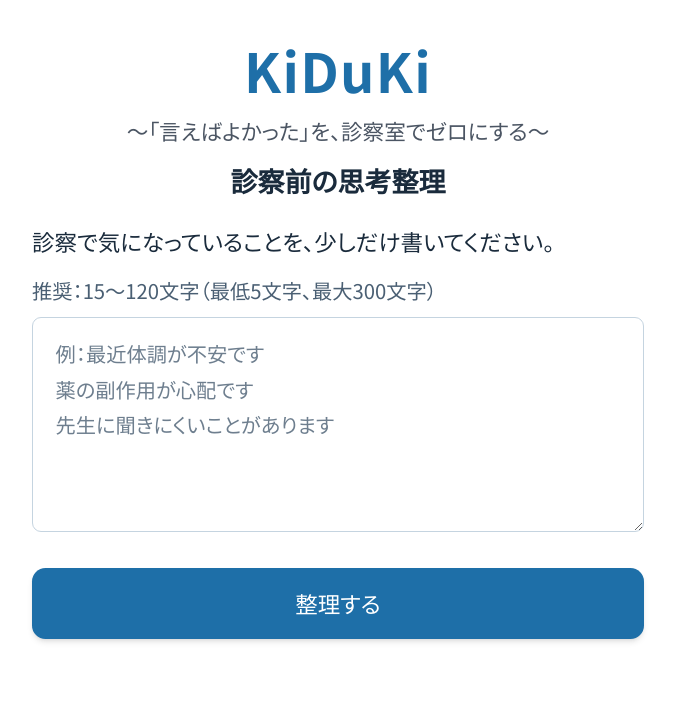
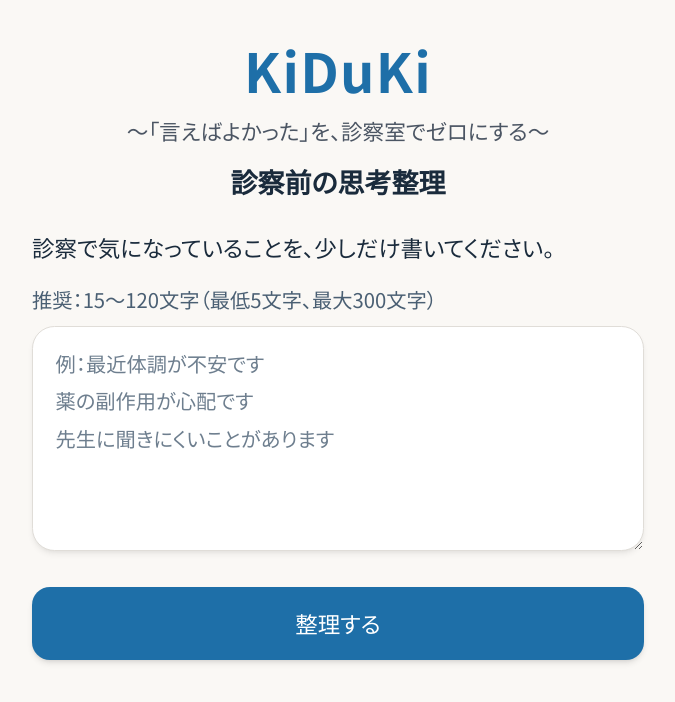
Before and after one commit to Medirealize/kiduki-app, a Next.js app: page / in a window 1280 px wide. Shown: the top 702 px of the page, without its empty margins (302-977 px from the left). Built offline with nearby package versions, Linux system fonts and the light colour scheme.

Commit message:
UIを温かみデザインに：薄いアイボリー背景・角丸・shadow-md・行間拡張
Made-with: Cursor

```diff
--- a/src/app/globals.css
+++ b/src/app/globals.css
@@ -13,13 +13,14 @@
   --font-size-base: 1.125rem;
   --font-size-body: 1.125rem;
   --font-size-heading: 1.5rem;
-  --line-height-relaxed: 1.75;
+  /* 行間: 読みやすさのため少し広め（患者さん向け温かみデザイン） */
+  --line-height-relaxed: 1.85;
 
-  /* 配色: 白と清潔感のあるブルー基調・コントラスト確保 */
+  /* 配色: 目に優しい薄いアイボリー背景・清潔感のあるブルー基調 */
   --color-kiduki-blue: #1e6fa8;
   --color-kiduki-blue-light: #e8f2f8;
   --color-kiduki-blue-muted: #f0f7fc;
-  --color-kiduki-surface: #ffffff;
+  --color-kiduki-surface: #faf8f5;
   --color-kiduki-ink: #1a2b3c;
   --color-kiduki-ink-muted: #4a5f73;
 
@@ -28,6 +29,10 @@
   --spacing-touch-lg: 1rem;
   --min-height-button: 2.75rem;
   --min-height-button-lg: 3rem;
+
+  /* 角丸: 柔らかい印象のため大きめ */
+  --radius-soft: 1rem;
+  --radius-soft-lg: 1.25rem;
 }
 
 @layer base {
@@ -45,29 +50,31 @@
 }
 
 @layer components {
-  /* 大きなタップ領域のボタン用 */
+  /* 大きなタップ領域のボタン用（角丸・立体感） */
   .btn-kiduki {
     min-height: var(--min-height-button-lg);
     padding: var(--spacing-touch) 1.5rem;
     font-size: 1.125rem;
     font-weight: 500;
-    border-radius: 0.5rem;
-    transition: background-color 0.15s ease, transform 0.05s ease;
+    border-radius: var(--radius-soft-lg);
+    box-shadow: 0 4px 6px -1px rgb(0 0 0 / 0.1), 0 2px 4px -2px rgb(0 0 0 / 0.1);
+    transition: background-color 0.15s ease, transform 0.05s ease, box-shadow 0.15s ease;
   }
 
   .btn-kiduki:active {
     transform: scale(0.98);
   }
 
-  /* テキストエリア: ゆったり書き込める */
+  /* テキストエリア: ゆったり書き込める・柔らかい角丸・軽い浮き */
   .textarea-kiduki {
     min-height: 8rem;
     padding: 1rem 1.25rem;
     font-size: 1.125rem;
-    line-height: 1.75;
-    border-radius: 0.5rem;
-    border: 1px solid #c5d4e0;
-    background-color: var(--color-kiduki-surface);
+    line-height: 1.85;
+    border-radius: var(--radius-soft-lg);
+    border: 1px solid #e0ddd8;
+    background-color: #ffffff;
+    box-shadow: 0 4px 6px -1px rgb(0 0 0 / 0.07), 0 2px 4px -2px rgb(0 0 0 / 0.05);
   }
 
   .textarea-kiduki::placeholder {
--- a/src/components/InputScreen.tsx
+++ b/src/components/InputScreen.tsx
@@ -275,10 +275,10 @@ export default function InputScreen() {
         {/* 入力画面 */}
         {step === 0 && (
           <>
-            <p className="text-kiduki-ink mb-3 text-[1.125rem] sm:text-[1.25rem] leading-relaxed font-medium">
+            <p className="text-kiduki-ink mb-3 text-[1.125rem] sm:text-[1.25rem] leading-loose font-medium">
               診察で気になっていることを、少しだけ書いてください。
             </p>
-            <p className="text-kiduki-ink-muted text-[1rem] sm:text-[1.125rem] mb-2">
+            <p className="text-kiduki-ink-muted text-[1rem] sm:text-[1.125rem] mb-2 leading-relaxed">
               推奨：15〜120文字（最低5文字、最大300文字）
             </p>
             <textarea
@@ -300,7 +300,7 @@ export default function InputScreen() {
                 type="button"
                 onClick={handleSubmit}
                 disabled={loading}
-                className="btn-kiduki w-full min-h-[3.25rem] text-[1.125rem] sm:text-[1.25rem] bg-[var(--color-kiduki-blue)] text-white rounded-xl shadow-md hover:opacity-95 focus:outline-none focus:ring-2 focus:ring-[var(--color-kiduki-blue)] focus:ring-offset-2 disabled:opacity-70 disabled:cursor-not-allowed flex items-center justify-center gap-2"
+                className="btn-kiduki w-full min-h-[3.25rem] text-[1.125rem] sm:text-[1.25rem] bg-[var(--color-kiduki-blue)] text-white rounded-2xl shadow-md hover:opacity-95 focus:outline-none focus:ring-2 focus:ring-[var(--color-kiduki-blue)] focus:ring-offset-2 disabled:opacity-70 disabled:cursor-not-allowed flex items-center justify-center gap-2"
                 aria-label={loading ? "整理中" : "AIで整理する"}
               >
                 {loading ? (
@@ -327,11 +327,11 @@ export default function InputScreen() {
         {/* 1画面1ステップ：問い1 選択 */}
         {step === 2 && generateResult && (
           <div className="flex flex-col flex-1">
-            <div className="rounded-xl bg-[var(--color-kiduki-blue-muted)] border-2 border-[var(--color-kiduki-blue-light)] p-5 mb-6">
+            <div className="rounded-2xl bg-white border-2 border-[var(--color-kiduki-blue-light)] p-5 mb-6 shadow-md">
               <p className="text-base font-semibold text-kiduki-blue mb-2">要約</p>
-              <p className="text-kiduki-ink text-[1.125rem] leading-relaxed">{generateResult.sum}</p>
+              <p className="text-kiduki-ink text-[1.125rem] leading-loose">{generateResult.sum}</p>
             </div>
-            <p className="text-kiduki-ink font-semibold text-[1.125rem] sm:text-[1.25rem] mb-5 leading-relaxed">
+            <p className="text-kiduki-ink font-semibold text-[1.125rem] sm:text-[1.25rem] mb-5 leading-loose">
               {generateResult.q1_question || "状況について、あてはまるものを1つ選んでください"}
             </p>
             <div className="space-y-4">
@@ -340,10 +340,10 @@ export default function InputScreen() {
                   key={i}
                   type="button"
                   onClick={() => handleSelectQ1(opt)}
-                  className="w-full min-h-[4rem] px-6 py-5 text-left text-[1.125rem] sm:text-[1.25rem] rounded-xl bg-white border-2 border-gray-300 text-kiduki-ink hover:border-[var(--color-kiduki-blue)] hover:bg-[var(--color-kiduki-blue-muted)] focus:outline-none focus:ring-2 focus:ring-[var(--color-kiduki-blue)] focus:ring-offset-2 transition-colors"
+                  className="w-full min-h-[4rem] px-6 py-5 text-left text-[1.125rem] sm:text-[1.25rem] rounded-2xl bg-white border-2 border-gray-200 text-kiduki-ink hover:border-[var(--color-kiduki-blue)] hover:bg-[var(--color-kiduki-blue-muted)] focus:outline-none focus:ring-2 focus:ring-[var(--color-kiduki-blue)] focus:ring-offset-2 transition-colors shadow-md"
                 >
                   <span className="font-bold text-kiduki-blue mr-2">{["A", "B", "C"][i]}.</span>
-                  <span className="leading-relaxed">{opt}</span>
+                  <span className="leading-loose">{opt}</span>
                 </button>
               ))}
             </div>
@@ -360,7 +360,7 @@ export default function InputScreen() {
         {/* 問い2 選択 */}
         {step === 3 && generateResult && (
           <div className="flex flex-col flex-1">
-            <p className="text-kiduki-ink font-semibold text-[1.125rem] sm:text-[1.25rem] mb-5 leading-relaxed">
+            <p className="text-kiduki-ink font-semibold text-[1.125rem] sm:text-[1.25rem] mb-5 leading-loose">
               {generateResult.q2_question || "気になっている点について、あてはまるものを1つ選んでください"}
             </p>
             <div className="space-y-4">
@@ -369,10 +369,10 @@ export default function InputScreen() {
                   key={i}
                   type="button"
                   onClick={() => handleSelectQ2(opt)}
-                  className="w-full min-h-[4rem] px-6 py-5 text-left text-[1.125rem] sm:text-[1.25rem] rounded-xl bg-white border-2 border-gray-300 text-kiduki-ink hover:border-[var(--color-kiduki-blue)] hover:bg-[var(--color-kiduki-blue-muted)] focus:outline-none focus:ring-2 focus:ring-[var(--color-kiduki-blue)] focus:ring-offset-2 transition-colors"
+                  className="w-full min-h-[4rem] px-6 py-5 text-left text-[1.125rem] sm:text-[1.25rem] rounded-2xl bg-white border-2 border-gray-200 text-kiduki-ink hover:border-[var(--color-kiduki-blue)] hover:bg-[var(--color-kiduki-blue-muted)] focus:outline-none focus:ring-2 focus:ring-[var(--color-kiduki-blue)] focus:ring-offset-2 transition-colors shadow-md"
                 >
                   <span className="font-bold text-kiduki-blue mr-2">{["A", "B", "C"][i]}.</span>
-                  <span className="leading-relaxed">{opt}</span>
+                  <span className="leading-loose">{opt}</span>
                 </button>
               ))}
             </div>
@@ -389,7 +389,7 @@ export default function InputScreen() {
         {/* 問い3 選択 */}
         {step === 4 && generateResult && (
           <div className="flex flex-col flex-1">
-            <p className="text-kiduki-ink font-semibold text-[1.125rem] sm:text-[1.25rem] mb-5 leading-relaxed">
+            <p className="text-kiduki-ink font-semibold text-[1.125rem] sm:text-[1.25rem] mb-5 leading-loose">
               {generateResult.q3_question || "診察で確認したいことについて、あてはまるものを1つ選んでください"}
             </p>
             <div className="space-y-4">
@@ -399,10 +399,10 @@ export default function InputScreen() {
                   type="button"
                   onClick={() => handleSelectQ3Click(opt)}
                   disabled={loading}
-                  className="w-full min-h-[4rem] px-6 py-5 text-left text-[1.125rem] sm:text-[1.25rem] rounded-xl bg-white border-2 border-gray-300 text-kiduki-ink hover:border-[var(--color-kiduki-blue)] hover:bg-[var(--color-kiduki-blue-muted)] focus:outline-none focus:ring-2 focus:ring-[var(--color-kiduki-blue)] focus:ring-offset-2 transition-colors disabled:opacity-70"
+                  className="w-full min-h-[4rem] px-6 py-5 text-left text-[1.125rem] sm:text-[1.25rem] rounded-2xl bg-white border-2 border-gray-200 text-kiduki-ink hover:border-[var(--color-kiduki-blue)] hover:bg-[var(--color-kiduki-blue-muted)] focus:outline-none focus:ring-2 focus:ring-[var(--color-kiduki-blue)] focus:ring-offset-2 transition-colors shadow-md disabled:opacity-70"
                 >
                   <span className="font-bold text-kiduki-blue mr-2">{["A", "B", "C"][i]}.</span>
-                  <span className="leading-relaxed">{opt}</span>
+                  <span className="leading-loose">{opt}</span>
                 </button>
               ))}
             </div>
@@ -430,19 +430,19 @@ export default function InputScreen() {
           <>
             <p className="text-kiduki-ink-muted text-[1rem] mb-4">医師にそのまま見せられる診察メモができました。</p>
             {/* メイン：洗練された診察用質問文（最終的な医師への質問文） */}
-            <div className="rounded-xl bg-[var(--color-kiduki-blue)] text-white p-6 mb-5 shadow-md">
+            <div className="rounded-2xl bg-[var(--color-kiduki-blue)] text-white p-6 mb-5 shadow-md">
               <p className="text-base font-semibold mb-2 opacity-95">■ 伝えたいこと（くわしく）</p>
-              <p className="text-[1.25rem] leading-relaxed font-medium">{refinedQuestion}</p>
+              <p className="text-[1.25rem] leading-loose font-medium">{refinedQuestion}</p>
             </div>
-            <div className="rounded-xl bg-[var(--color-kiduki-blue-muted)] border-2 border-[var(--color-kiduki-blue-light)] p-5 mb-6">
+            <div className="rounded-2xl bg-white border-2 border-[var(--color-kiduki-blue-light)] p-5 mb-6 shadow-md">
               <p className="text-base font-semibold text-kiduki-blue mb-2">■ 先生に伝えたいこと（まとめ）</p>
-              <p className="text-kiduki-ink text-[1.125rem] leading-relaxed">{generateResult?.sum}</p>
+              <p className="text-kiduki-ink text-[1.125rem] leading-loose">{generateResult?.sum}</p>
             </div>
             <div className="flex flex-col gap-4">
               <button
                 type="button"
                 onClick={handleCopy}
-                className="btn-kiduki w-full min-h-[3.25rem] text-[1.125rem] bg-[var(--color-kiduki-blue)] text-white rounded-xl shadow-md hover:opacity-95 focus:outline-none focus:ring-2 focus:ring-[var(--color-kiduki-blue)] focus:ring-offset-2 flex items-center justify-center gap-2"
+                className="btn-kiduki w-full min-h-[3.25rem] text-[1.125rem] bg-[var(--color-kiduki-blue)] text-white rounded-2xl shadow-md hover:opacity-95 focus:outline-none focus:ring-2 focus:ring-[var(--color-kiduki-blue)] focus:ring-offset-2 flex items-center justify-center gap-2"
                 aria-label="診察メモをコピー"
               >
                 <CopyIcon />
@@ -451,7 +451,7 @@ export default function InputScreen() {
               <button
                 type="button"
                 onClick={handleRetry}
-                className="btn-kiduki w-full min-h-[3rem] text-[1.125rem] bg-white text-kiduki-ink border-2 border-gray-300 rounded-xl hover:bg-gray-50 focus:outline-none focus:ring-2 focus:ring-gray-300 focus:ring-offset-2"
+                className="btn-kiduki w-full min-h-[3rem] text-[1.125rem] bg-white text-kiduki-ink border-2 border-gray-200 rounded-2xl shadow-md hover:bg-gray-50 focus:outline-none focus:ring-2 focus:ring-gray-300 focus:ring-offset-2"
                 aria-label="もう一度やり直す"
               >
                 もう一度やり直す
--- a/tailwind.config.ts
+++ b/tailwind.config.ts
@@ -12,9 +12,9 @@ const config: Config = {
         sans: ["var(--font-noto-sans-jp)", "sans-serif"],
       },
       fontSize: {
-        base: ["1.125rem", { lineHeight: "1.75" }],
-        lg: ["1.25rem", { lineHeight: "1.75" }],
-        xl: ["1.5rem", { lineHeight: "1.5" }],
+        base: ["1.125rem", { lineHeight: "1.85" }],
+        lg: ["1.25rem", { lineHeight: "1.85" }],
+        xl: ["1.5rem", { lineHeight: "1.75" }],
       },
       colors: {
         kiduki: {
```
